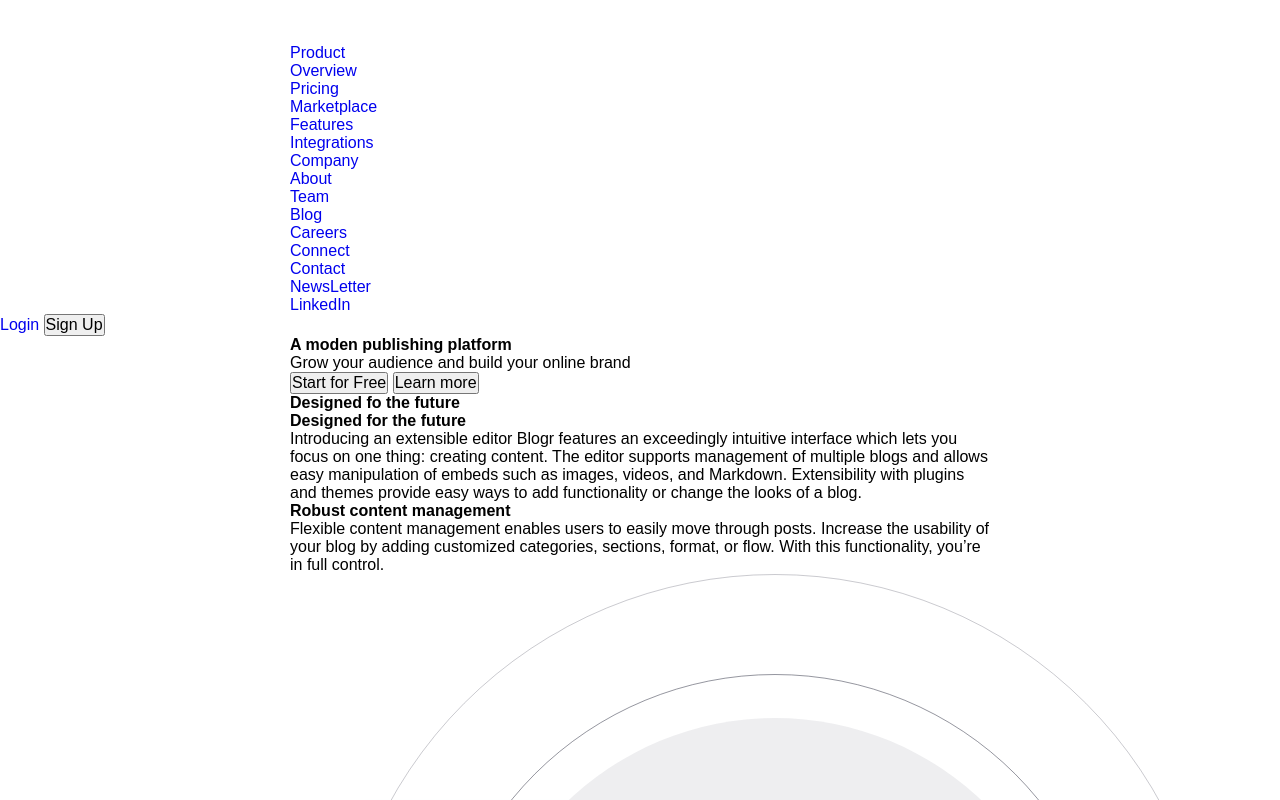
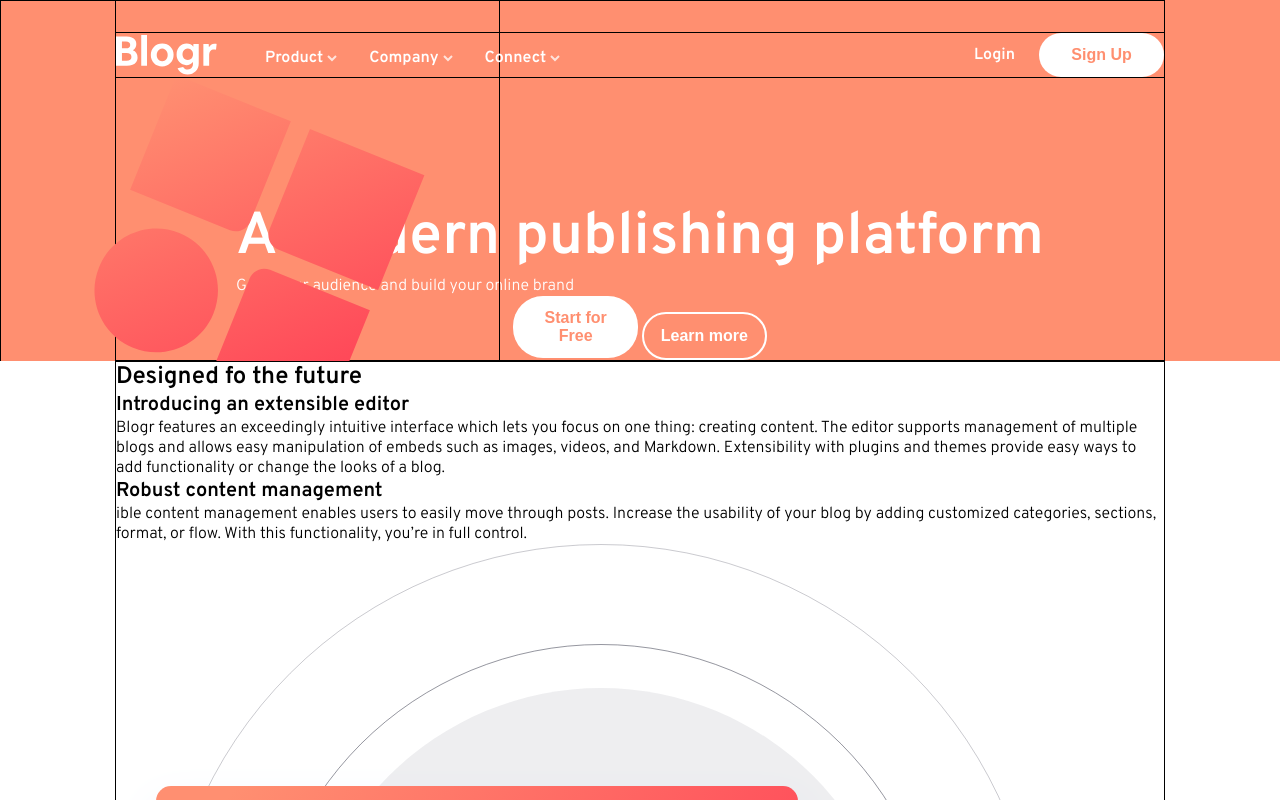
Before and after one commit to Gavo51/blogr-landing-page, a plain HTML site: page index.html in a window 1280 px wide. Shown: the top 800 px of the page. Drawn offline with Linux system fonts and the light colour scheme.

Commit message:
Finish navigation bar styling, add icons

```diff
--- a/index.html
+++ b/index.html
@@ -12,84 +12,115 @@
     <link rel="stylesheet" href="./style.css" />
     <script src="./script.js" defer></script>
     <title>Frontend Mentor | [Blogr]</title>
+    <link rel="preconnect" href="https://fonts.googleapis.com" />
+    <link rel="preconnect" href="https://fonts.gstatic.com" crossorigin />
+    <link
+      href="https://fonts.googleapis.com/css2?family=Overpass:wght@300;600&family=Ubuntu:wght@400;500;700&display=swap"
+      rel="stylesheet"
+    />
   </head>
   <body>
-    <header class="header">
-      <nav class="container">
-        <a href="#"
-          ><img src="./images/logo.svg" alt="blogr-logo" class="logo"
+    <header class="primary-header">
+      <div class="container">
+        <a href="#" class="logo"
+          ><img src="./images/logo.svg" alt="blogr-logo"
         /></a>
-        <ul class="navigation-links">
+        <nav class="primary-navigation">
+          <ul class="nav-links">
             <li>
               <div class="dropdown">
-              <a href="#" class="drop-link">Product</a>
-              <ul class="dropdown-content">
+                <a href="#" class="drop-link">
+                  <span>Product</span>
+                  <img
+                    src="./images/icon-arrow-light.svg"
+                    alt="arrow-icon"
+                    class="arrow-icon"
+                  />
+                </a>
+                <!-- <ul class="dropdown-content">
                   <li><a href="#">Overview</a></li>
                   <li><a href="#">Pricing</a></li>
                   <li><a href="#">Marketplace</a></li>
                   <li><a href="#">Features</a></li>
                   <li><a href="#">Integrations</a></li>
-              </ul>
+                </ul> -->
               </div>
             </li>
             <li>
               <div class="dropdown">
-              <a href="#" class="drop-link">Company</a>
-              <ul class="dropdown-content">
+                <a href="#" class="drop-link">
+                  <span>Company</span>
+                  <img
+                    src="./images/icon-arrow-light.svg"
+                    alt="arrow-icon"
+                    class="arrow-icon"
+                  />
+                </a>
+                <!-- <ul class="dropdown-content">
                   <li><a href="#">About</a></li>
                   <li><a href="#">Team</a></li>
                   <li><a href="#">Blog</a></li>
                   <li><a href="#">Careers</a></li>
-              </ul>
+                </ul> -->
               </div>
             </li>
             <li>
               <div class="dropdown">
-              <a href="#" class="drop-link">Connect</a>
-              <ul class="dropdown-content">
+                <a href="#" class="drop-link">
+                  <span>Connect</span>
+                  <img
+                    src="./images/icon-arrow-light.svg"
+                    alt="arrow-icon"
+                    class="arrow-icon"
+                  />
+                </a>
+                <!-- <ul class="dropdown-content">
                   <li><a href="#">Contact</a></li>
                   <li><a href="#">NewsLetter</a></li>
                   <li><a href="#">LinkedIn</a></li>
-              </ul>
+                </ul> -->
               </div>
             </li>
           </ul>
         </nav>
-      <div class="button-group">
+        <div class="header-cta-group">
           <a href="#" class="header-cta">Login</a>
-        <button class="button header-cta">Sign Up</button>
+          <button class="btn btn-primary header-cta">Sign Up</button>
+        </div>
       </div>
     </header>
 
+    <main>
       <section class="hero">
+        <div class="hero-img"></div>
         <div class="container">
           <div class="hero-text">
-          <h1>A moden publishing platform</h1>
+            <h1 class="fs-700 fw-semibold">A modern publishing platform</h1>
             <p>Grow your audience and build your online brand</p>
           </div>
-        <div class="button-group">
-          <button class="button hero-cta">Start for Free</button>
-          <button class="button hero-cta">Learn more</button>
+          <div class="hero-cta-group">
+            <button class="btn btn-primary hero-cta">Start for Free</button>
+            <button class="btn btn-secondary hero-cta">Learn more</button>
           </div>
         </div>
       </section>
 
       <section class="features-1">
         <div class="container">
-        <h2>Designed fo the future</h2>
+          <h2 class="fs-600 fw-semibold">Designed fo the future</h2>
           <div class="features-text">
-          <h3>Designed for the future</h3>
+            <h3 class="fs-500 fw-semibold">Introducing an extensible editor</h3>
             <p>
-            Introducing an extensible editor Blogr features an exceedingly
-            intuitive interface which lets you focus on one thing: creating
-            content. The editor supports management of multiple blogs and allows
-            easy manipulation of embeds such as images, videos, and Markdown.
-            Extensibility with plugins and themes provide easy ways to add
-            functionality or change the looks of a blog.
+              Blogr features an exceedingly intuitive interface which lets you
+              focus on one thing: creating content. The editor supports
+              management of multiple blogs and allows easy manipulation of
+              embeds such as images, videos, and Markdown. Extensibility with
+              plugins and themes provide easy ways to add functionality or
+              change the looks of a blog.
             </p>
-          <h3>Robust content management</h3>
+            <h3 class="fs-500 fw-semibold">Robust content management</h3>
             <p>
-            Flexible content management enables users to easily move through
+              ible content management enables users to easily move through
               posts. Increase the usability of your blog by adding customized
               categories, sections, format, or flow. With this functionality,
               you’re in full control.
@@ -111,13 +142,13 @@
             class="mobile-illust"
           />
         </div>
-      <div class="features-text">
-        <h2>State of the Art Infrastructure</h2>
+        <div>
+          <h2 class="fs-600 fw-semibold">State of the Art Infrastructure</h2>
           <p>
-          With reliability and speed in mind, worldwide data centers provide the
-          backbone for ultra-fast connectivity. This ensures your site will load
-          instantly, no matter where your readers are, keeping your site
-          competitive.
+            With reliability and speed in mind, worldwide data centers provide
+            the backbone for ultra-fast connectivity. This ensures your site
+            will load instantly, no matter where your readers are, keeping your
+            site competitive.
           </p>
         </div>
       </section>
@@ -125,8 +156,8 @@
       <section class="features-3">
         <div class="container">
           <img src="./images/illustration-laptop-desktop.svg" alt="" />
-        <div class="features-text">
-          <h2>Free, open, simple</h2>
+          <div>
+            <h3 class="fs-500">Free, open, simple</h3>
             <p>
               Blogr is a free and open source application backed by a large
               community of helpful developers. It supports features such as code
@@ -135,7 +166,7 @@
               Analytics. The architecture is clean and is relatively easy to
               learn.
             </p>
-          <h2>Powerful tooling</h2>
+            <h3 class="fs-500">Powerful tooling</h3>
             <p>
               Batteries included. We built a simple and straightforward CLI tool
               that makes customization and deployment a breeze, but capable of
@@ -144,12 +175,13 @@
           </div>
         </div>
       </section>
+    </main>
 
     <footer class="footer">
       <div class="container">
         <a href="#" class="footer-logo">
           <img src="./images/logo.svg" alt="blogr logo" />
-          <div class="footer-links">
+          <div>
             <ul>
               <li>Product</li>
               <li><a href="">Overview</a></li>
@@ -176,9 +208,6 @@
       </div>
     </footer>
 
-    Product Overview Pricing Marketplace Features Integrations Company About
-    Team Blog Careers Connect Contact Newsletter LinkedIn
-
     <div class="attribution">
       Challenge by
       <a href="https://www.frontendmentor.io?ref=challenge" target="_blank"
--- a/style.css
+++ b/style.css
@@ -14,13 +14,18 @@
   --ff-primary: "Overpass", sans-serif;
   --ff-secondary: "Ubuntu", sans-serif;
 
+  --fs-400: 1rem;
+  --fs-500: 1.25rem;
+  --fs-600: 1.5rem;
+  --fs-700: 3.7rem;
+
   --fw-light: 300;
-  --fw-regular: 400;
-  --fw-medium: 500;
+  /* --fw-regular: 400;
+  --fw-medium: 500; */
   --fw-semibold: 600;
-  --fw-bold: 700;
+  /* --fw-bold: 700; */
 
-  --container-width: 700px;
+  --container-width: 1050px;
 }
 
 /* Resets */
@@ -47,14 +52,40 @@ a {
 
 /* Utility */
 
+.fs-400 {
+  font-size: var(--fs-400);
+}
+
+.fs-500 {
+  font-size: var(--fs-500);
+}
+
+.fs-600 {
+  font-size: var(--fs-600);
+}
+
+.fs-700 {
+  font-size: var(--fs-700);
+}
+
+.fw-light {
+  font-weight: var(--fw-light);
+}
+
+.fw-semibold {
+  font-weight: var(--fw-semibold);
+}
+
 .container {
   width: min(var(--container-width), 100%);
   margin-inline: auto;
+  border: 1px solid black;
 }
 
 .btn {
-  padding: 10px 20px;
-  border-radius: 20px;
+  padding: 13px;
+  width: 125px;
+  border-radius: 30px;
   font-weight: var(--fw-semibold);
   background-color: var(--white);
 }
@@ -74,7 +105,81 @@ a {
 /* General styles */
 
 body {
+  font-size: 1rem;
   font-family: var(--ff-primary);
 }
 
 /* Header */
+
+.primary-header {
+  font-weight: var(--fw-semibold);
+  color: var(--white);
+  position: absolute;
+  z-index: 1;
+  width: 100%;
+  top: 2rem;
+}
+
+.primary-header .container {
+  display: flex;
+  align-items: center;
+}
+
+.primary-header a {
+  color: var(--white);
+}
+
+.logo {
+  display: flex;
+  align-items: center;
+}
+
+.nav-links {
+  margin-left: 3rem;
+  margin-top: 0.4rem;
+  display: flex;
+  gap: 2rem;
+}
+
+.header-cta-group {
+  margin-left: auto;
+  display: flex;
+  align-items: center;
+  gap: 1.5rem;
+}
+
+/* Hero */
+
+.hero {
+  color: var(--white);
+  background-color: var(--very-light-red);
+  /* padding: 10rem 0; */
+  position: relative;
+  overflow: hidden;
+}
+
+.hero .hero-img {
+  border: 1px solid black;
+  background-image: url("./images/bg-pattern-intro-desktop.svg");
+  background-size: contain;
+  background-repeat: no-repeat;
+  position: absolute;
+  /* top: -500px; */
+  height: 500px;
+  width: 500px;
+}
+
+.hero .container {
+  z-index: 1;
+  display: flex;
+  flex-direction: column;
+  align-items: center;
+}
+
+.hero .hero-text {
+  margin-top: 200px;
+}
+
+.hero-cta-group {
+  z-index: 1;
+}
```
Lines whose indentation alone changed are shown as unchanged.
